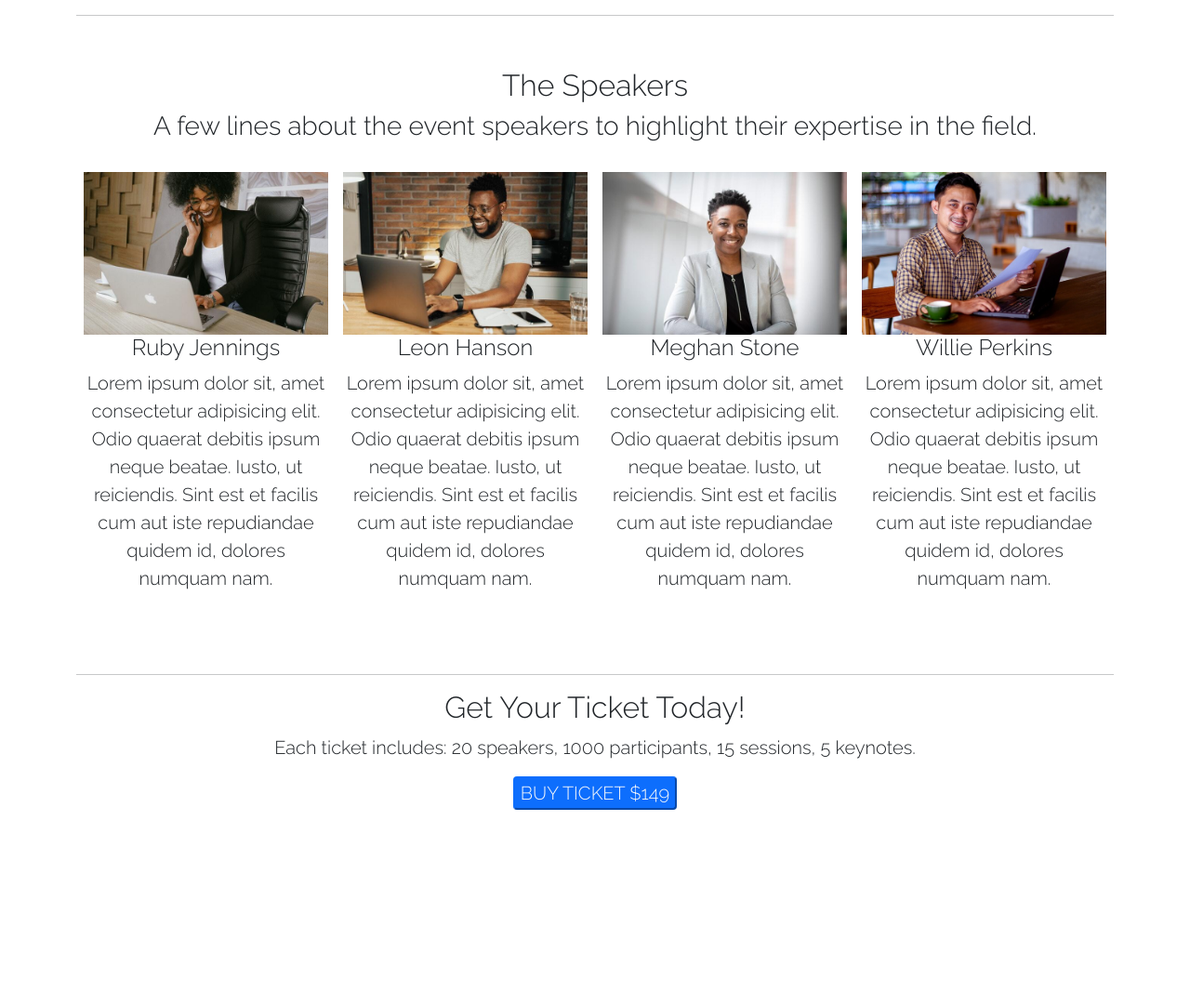
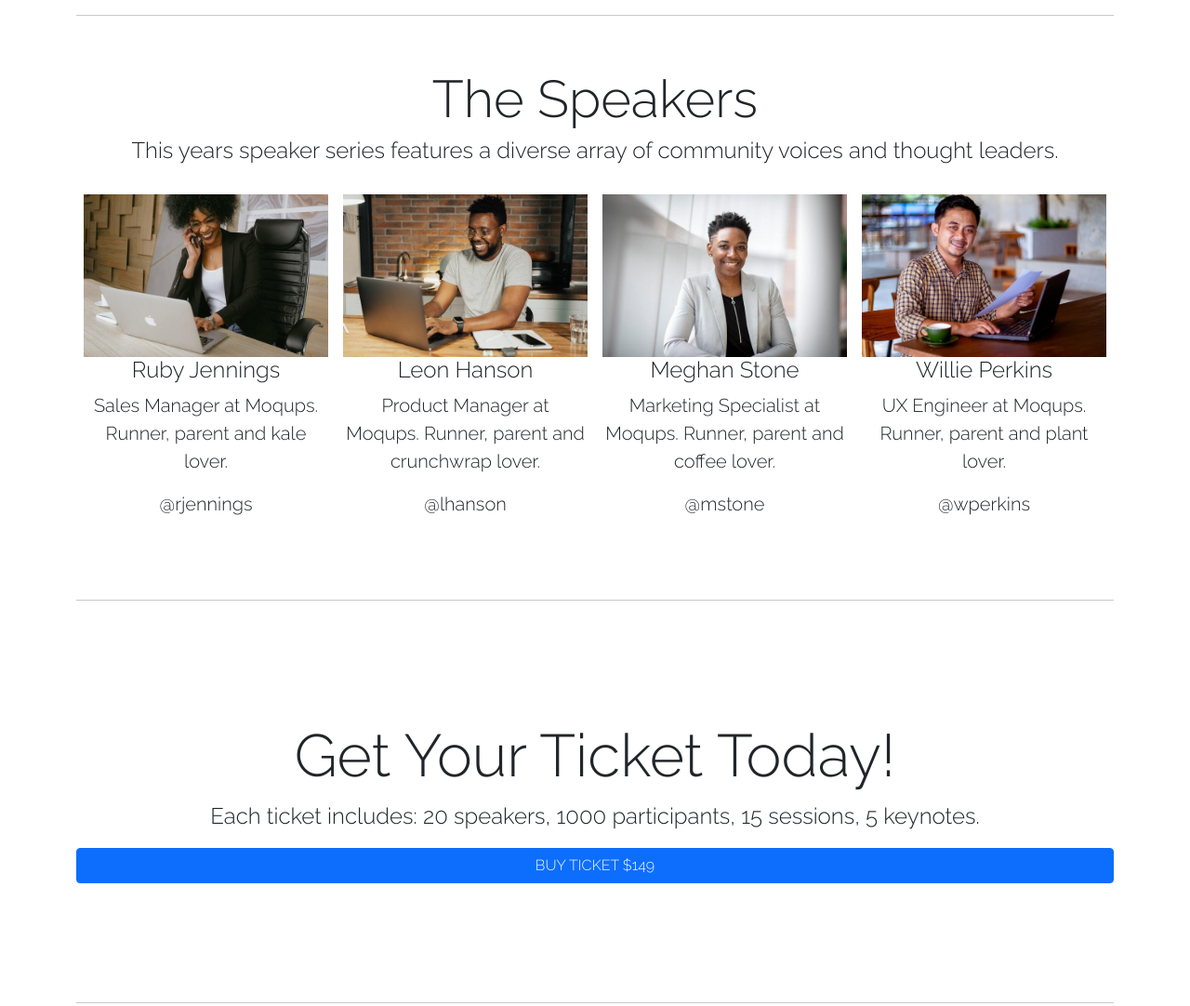
Before and after one commit to dubh-SKM/event-landing-page, a plain HTML site: page index.html in a window 1280 px wide. Shown: the part 470-1552 px from the top of the page at 93% size. Drawn offline with nearby package versions, Linux system fonts and the light colour scheme; a web font is replaced by a local one.

Commit message:
updated speakers and tickets sections

```diff
--- a/index.html
+++ b/index.html
@@ -50,29 +50,33 @@
     <hr>
 
     <section id="speakers" class="my-5 d-flex flex-column justify-content-center">
-      <h2 class="my-2">The Speakers</h2>
-      <h3>A few lines about the event speakers to highlight their expertise in the field.</h3>
+      <h2 class="my-2 display-4">The Speakers</h2>
+      <h3 class="fs-4">This years speaker series features a diverse array of community voices and thought leaders.</h3>
       <div class="container">
         <div class="row my-4">
           <div class="col col-3 px-2">
             <img src="../event-landing-page/img/img2.jpg" alt="" class="img-fluid">
             <h4>Ruby Jennings</h4>
-            <p>Lorem ipsum dolor sit, amet consectetur adipisicing elit. Odio quaerat debitis ipsum neque beatae. Iusto, ut reiciendis. Sint est et facilis cum aut iste repudiandae quidem id, dolores numquam nam.</p>
+            <p>Sales Manager at Moqups. Runner, parent and kale lover.</p>
+            <p>@rjennings</p>
           </div>
           <div class="col col-3 px-2">
             <img src="../event-landing-page/img/img1.jpg" alt="" class="img-fluid">
             <h4>Leon Hanson</h4>
-            <p>Lorem ipsum dolor sit, amet consectetur adipisicing elit. Odio quaerat debitis ipsum neque beatae. Iusto, ut reiciendis. Sint est et facilis cum aut iste repudiandae quidem id, dolores numquam nam.</p>
+            <p>Product Manager at Moqups. Runner, parent and crunchwrap lover.</p>
+            <p>@lhanson</p>
           </div>
           <div class="col col-3 px-2">
             <img src="../event-landing-page/img/img3.jpg" alt="" class="img-fluid">
             <h4>Meghan Stone</h4>
-            <p>Lorem ipsum dolor sit, amet consectetur adipisicing elit. Odio quaerat debitis ipsum neque beatae. Iusto, ut reiciendis. Sint est et facilis cum aut iste repudiandae quidem id, dolores numquam nam.</p>
+            <p>Marketing Specialist at Moqups. Runner, parent and coffee lover.</p>
+            <p>@mstone</p>
           </div>
           <div class="col col-3 px-2">
             <img src="../event-landing-page/img/img4.jpg" alt="" class="img-fluid">
             <h4>Willie Perkins</h4>
-            <p>Lorem ipsum dolor sit, amet consectetur adipisicing elit. Odio quaerat debitis ipsum neque beatae. Iusto, ut reiciendis. Sint est et facilis cum aut iste repudiandae quidem id, dolores numquam nam.</p>
+            <p>UX Engineer at Moqups. Runner, parent and plant lover.</p>
+            <p>@wperkins</p>
           </div>
         </div>
       </div>
@@ -80,12 +84,13 @@
 
     <hr>
 
-    <section id="tickets">
-      <h2>Get Your Ticket Today!</h2>
-      <p>Each ticket includes: 20 speakers, 1000 participants, 15 sessions, 5 keynotes.</p>
-      <button class="text-uppercase text-light btn-primary rounded">Buy Ticket $149</button>
+    <section id="tickets" class="d-flex flex-column justify-content-center">
+      <h2 class="display-3">Get Your Ticket Today!</h2>
+      <p class="fs-4">Each ticket includes: 20 speakers, 1000 participants, 15 sessions, 5 keynotes.</p>
+      <button class="btn btn-primary text-uppercase text-light rounded">Buy Ticket $149</button>
     </section>
 
+    <hr>
 
     <section id="venue">
       <div class="container">
```
